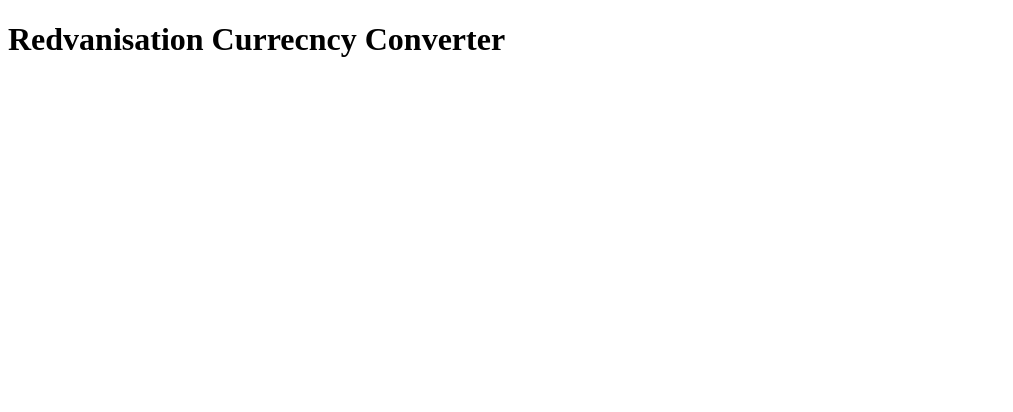
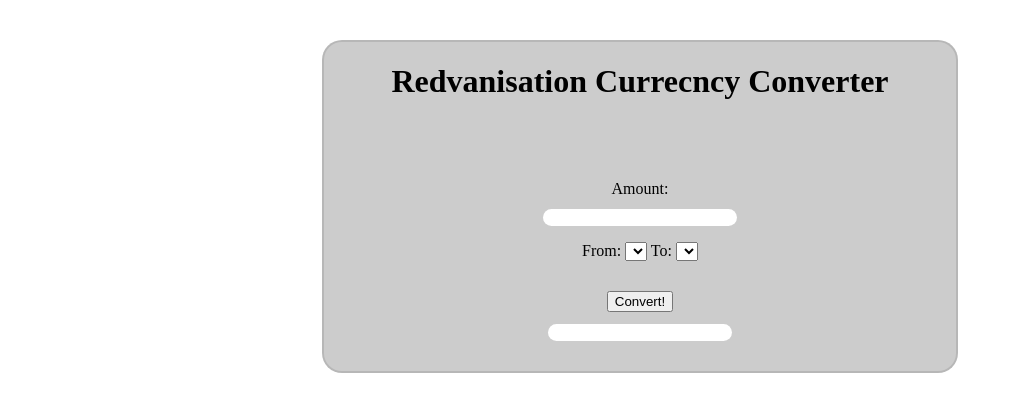
Before and after one commit to Redvanisation/currencyconverter, a website: page index.html in a window 1280 px wide. Shown: the whole page, without its empty margins (0-1013 px from the left). Drawn offline with Linux system fonts and the light colour scheme.

Commit message:
Updating html-css

```diff
--- a/index.html
+++ b/index.html
@@ -1,12 +1,30 @@
 <!DOCTYPE html>
 <html lang="en-US">
 <head>
+	<meta charset="utf-8">
 
 	<title>Redvanisation's Currency Converter</title>
-	<link rel="stylesheet" type="text/css" href="style.css">
-	<script type="text/javascript" src="js/script.js"></script>
+	<link rel="stylesheet" type="text/css" href="src/css/style.css">
+
 </head>
 <body>
-	<header><h1>Redvanisation Currecncy Converter</h1></header>
+	<div class="container">
+		<header class="header">
+			<h1>Redvanisation Currecncy Converter</h1>
+		</header>
+		<main class="main">
+			<label class="label" id="amount">Amount: </label><input type="text" id="amount-input">
+			<div class="second-line">
+				<label class="label">From: </label><select></select>
+				<label class="label">To: </label><select></select>
+			</div>
+			<div class="third-line">
+				<button type="submit" id="convert-btn">Convert!</button>
+				<input type="text" id="result">
+			</div>
+		</main>
+	</div>
+
+	<script type="text/javascript" src="src/scripts/app.js"></script>
 </body>
 </html>
--- /dev/null
+++ b/src/css/style.css
@@ -0,0 +1,51 @@
+.container {
+	text-align: center;
+	position: relative;
+	top: 2em;
+	border: 2px solid rgba(00,00,00,0.1);
+	width: 50%;
+	margin: auto;
+	border-radius: 20px;
+	background-color: rgba(00,00,00,0.2);
+}
+
+.header {
+	margin: auto 0 5em 0;
+}
+
+#amount {
+	display: block;
+	margin: 10px;
+}
+
+#amount-input {
+	width: 30%;
+	border-radius: 20px;
+	outline: none;
+	border: none;
+}
+
+.second-line{
+	display: block;
+	margin-top: 1em;
+}
+
+.third-line {
+	display: block;
+	margin: 1em;
+}
+
+#convert-btn {
+	margin-top: 1em;
+}
+
+#result {
+	display: block;
+	margin: auto;
+	margin-top: 2%;
+	margin-bottom: 5%;
+	outline: none;
+	border-radius: 20px;
+	width: 30%;
+	border: none;
+}
--- /dev/null
+++ b/src/scripts/app.js
@@ -0,0 +1,5 @@
+if ('serviceWorker' in navigator) {
+	navigator.serviceWorker.register('./sw.js', { scope: './' })
+	.then((registration) => console.log('Service Worker registered successfully!'))
+	.catch((err) => console.log('Service Worker Failed to Register!', err))
+}
```
Also changed, not shown: gulpfile.js (added, +12 -0 lines), package.json (+6 -2 lines), src/serviceWorker.js (added, +11 -0 lines), 1 other file.
